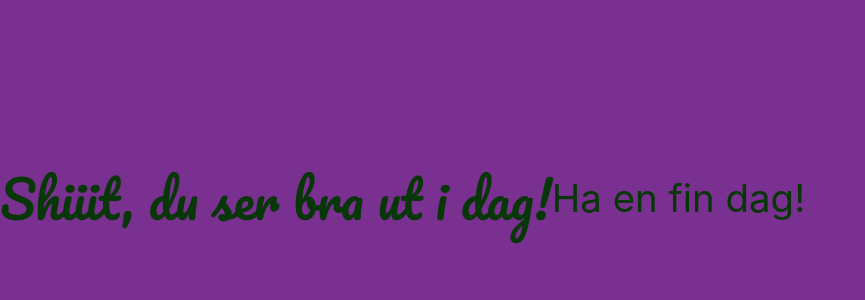
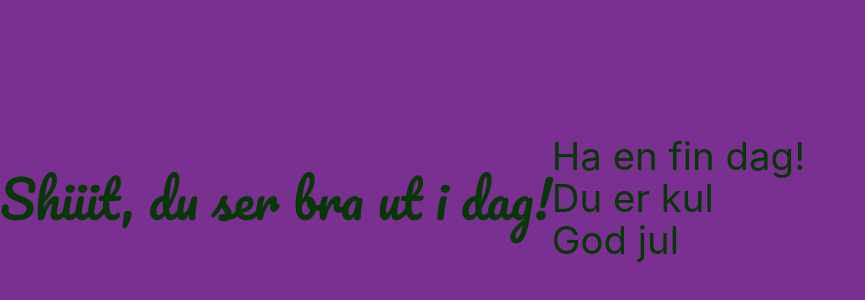
Before and after one commit to juliakalvik/TestVite, a website built with Vite: page index.html in a window 1280 px wide. Shown: the part 202-502 px from the top of the page, without its empty margins (0-865 px from the left). Built offline with nearby package versions, Linux system fonts and the light colour scheme.

Commit message:
komigjen

```diff
--- a/index.html
+++ b/index.html
@@ -10,8 +10,13 @@
     <title>Velkommen hit</title>
   </head>
   <body>
-    <h1>Shiiit, du ser bra ut i dag!</h1><br>
-    <p>Ha en fin dag!</p>
+    <h1>Shiiit, du ser bra ut i dag!</h1>
+    <br>
+    <p>
+      Ha en fin dag!<br>
+      Du er kul<br>
+      God jul
+      </p>
     <script type="module" src="/main.js"></script>
   </body>
 </html>
```
